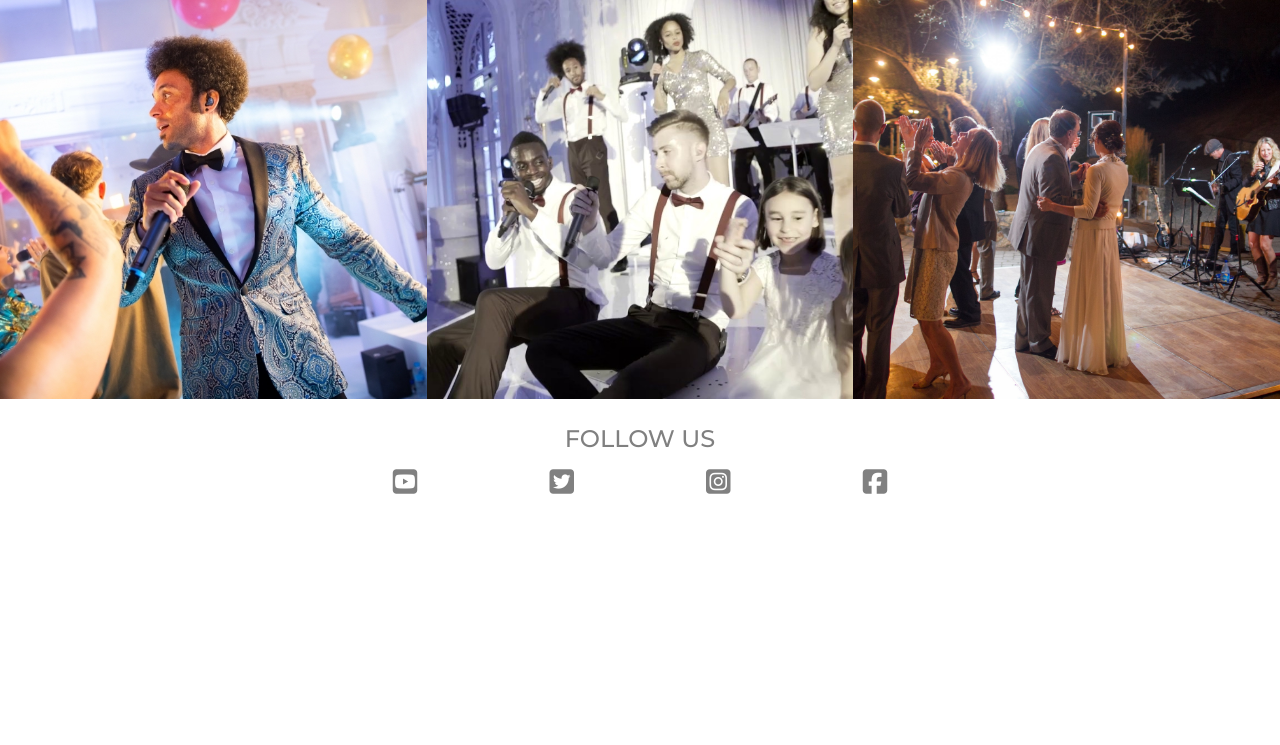
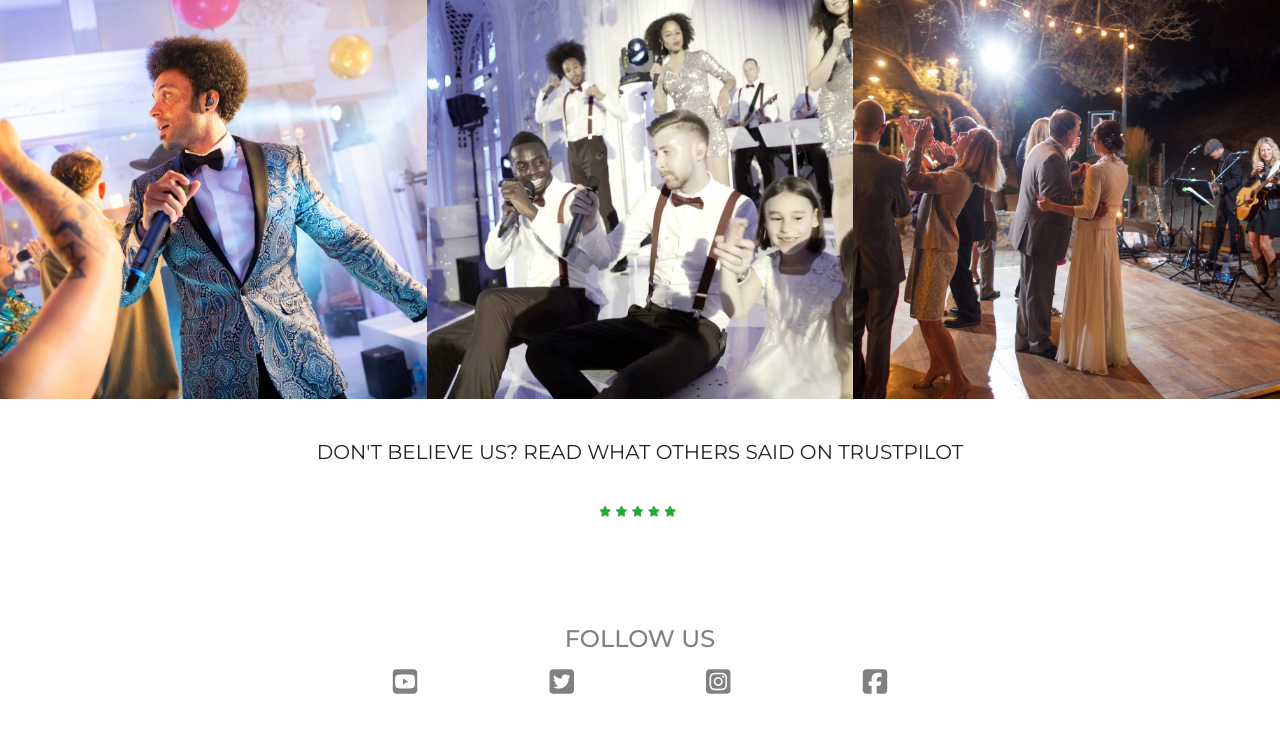
Before and after one commit to Code-Institute-Submissions/function_band, a PHP site: page /about.html in a window 1280 px wide. Shown: the part 1201-1946 px from the top of the page. Before the commit the page ends 1695 px from the top, so only its background shows below. Run offline with PHP 8.4, Linux system fonts and the light colour scheme; some libraries are stand-ins or nearby versions; some web fonts are replaced.

Commit message:
added call-to-action for easy access to trustpilot on about page

```diff
--- a/about.html
+++ b/about.html
@@ -76,6 +76,14 @@
         </div>
     </section>
 
+    <section id="trustpilot">
+        <div class="trust-pilot-call-to-action uppercase">
+            <p>Don't believe us? Read what others said on Trustpilot</p>
+            <i class="fas fa-star"></i><i class="fas fa-star"></i><i class="fas fa-star"></i><i
+                class="fas fa-star"></i><i class="fas fa-star"></i>
+
+        </div>
+    </section>
 
     <footer>
         <div class="social">
--- a/style/css/style.css
+++ b/style/css/style.css
@@ -311,6 +311,32 @@ header {
 }
 
 
+#trustpilot {
+    width: 100%;
+    height: 200px;
+    padding-top: 3%;
+}
+
+.trust-pilot-call-to-action {
+    text-align: center;
+    font-size: 1.25em;
+    font-weight: 400;
+
+}
+
+.trust-pilot-call-to-action p {
+    margin: 0 auto;
+    padding-bottom: 2%;
+}
+
+
+.trust-pilot-call-to-action i {
+    letter-spacing: .5em;
+    font-size: .50em;
+    color: #17b32c;
+    -webkit-text-stroke: .5px grey;
+}
+
 
 
 
```
